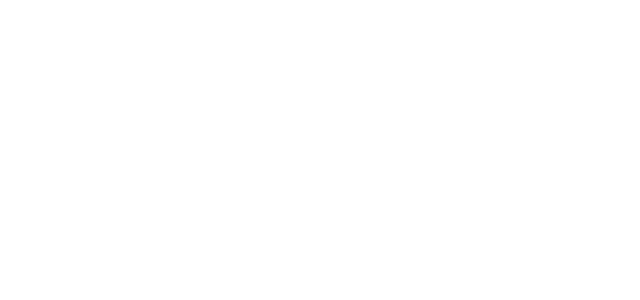
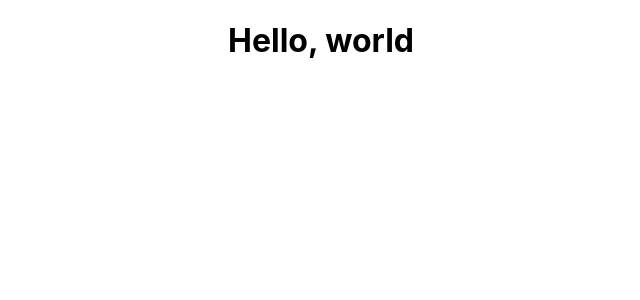
Before and after one commit to akbaruddin/react-apps, a React (Create React App) app: page / in a window 1280 px wide. Shown: the top 300 px of the page, without its empty margins (319-959 px from the left). Built offline with nearby package versions, Linux system fonts and the light colour scheme.

Commit message:
Lesson 01 React JSX

```diff
--- a/src/App.js
+++ b/src/App.js
@@ -1,10 +1,12 @@
 import React from 'react';
 import './App.css';
+
+const Header = () => <h1>Hello, world</h1>;
 
 function App() {
   return (
     <div className="App">
-
+      <Header />
     </div>
   );
 }
```
Also changed, not shown: 1 other file (tests, documents, lock files or other folders).
